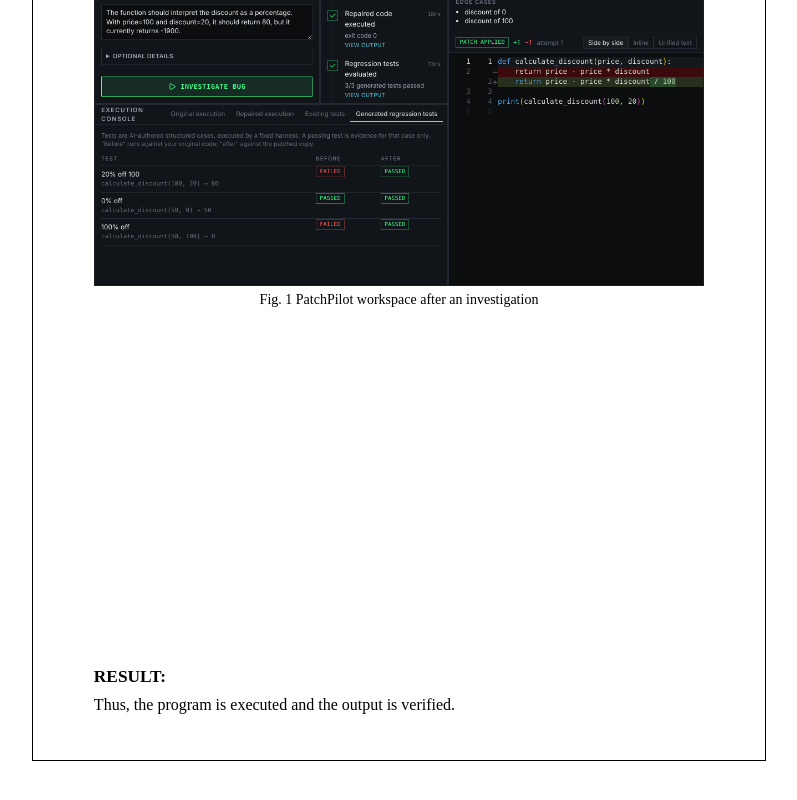
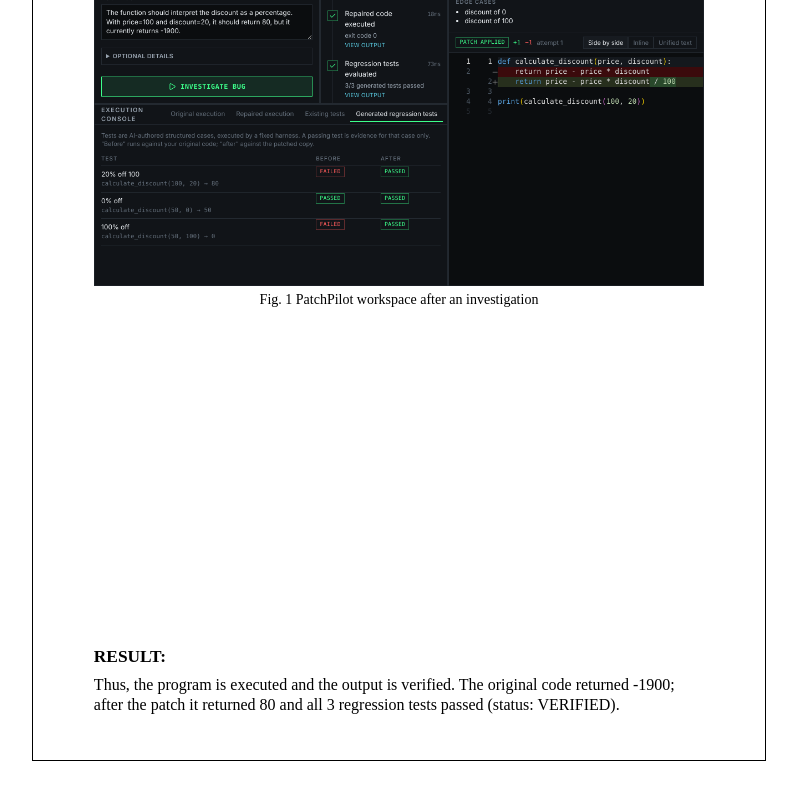
Before and after one commit to shalomarputhasingh/PatchPilot, a Next.js app: page /report in a window 1280 px wide. Shown: the part 4953-5753 px from the top of the page, without its empty margins (241-1038 px from the left). Built offline with nearby package versions, Linux system fonts and the light colour scheme.

Commit message:
Expand report RESULT to two lines with key outcomes
Co-Authored-By: Claude Sonnet 5.5 <noreply@anthropic.com>
Claude-Session: https://claude.ai/code/session_013eUVRVq7B7xKrDZnztB4qG

```diff
--- a/app/(report)/report/page.tsx
+++ b/app/(report)/report/page.tsx
@@ -132,7 +132,7 @@ export default function ReportPage() {
           </div>
           <div style={{ marginTop: "auto" }}>
             <h2 className="sec" style={{ margin: "0 0 2mm" }}>RESULT:</h2>
-            <p style={{ margin: 0 }}>Thus, the program is executed and the output is verified.</p>
+            <p style={{ margin: 0 }}>Thus, the program is executed and the output is verified. The original code returned -1900; after the patch it returned 80 and all 3 regression tests passed (status: VERIFIED).</p>
           </div>
         </div>
       </div>
```
Also changed, not shown: 1 other file (tests, documents, lock files or other folders).
